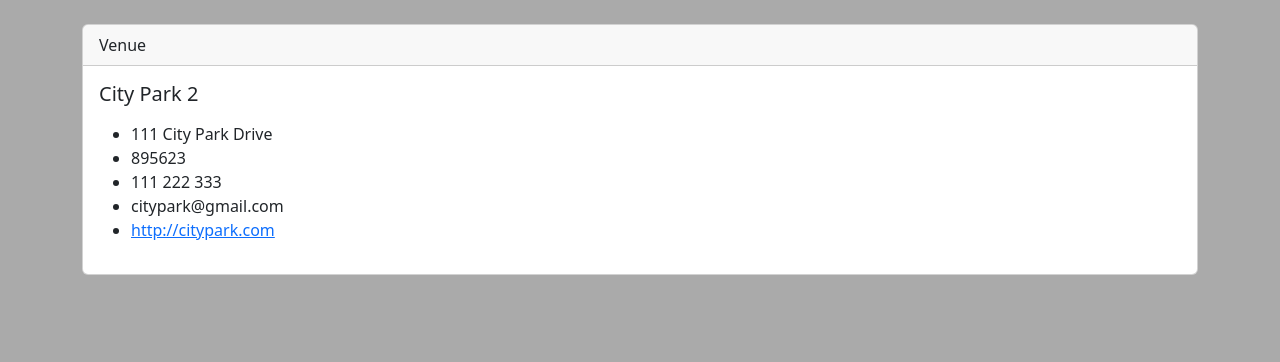
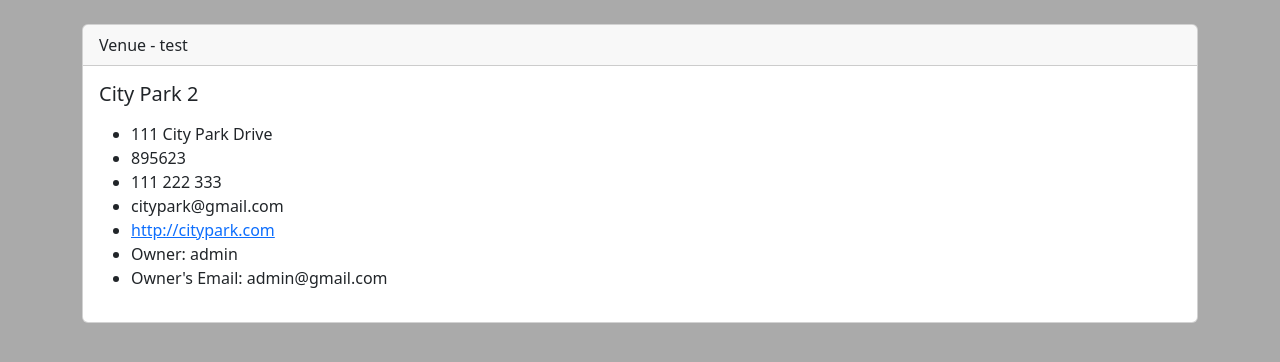
Before and after one commit to tharnob/django_practice_wednesdays, a Django app: page /show_venue/1 in a window 1280 px wide. Shown: the part 56-418 px from the top of the page. Run offline with Django 5.2, Linux system fonts and the light colour scheme; data comes from the database, SQL or seed files in the repository; both versions use the stored data as it was after the commit.

Commit message:
Only selected user can delete and show venue owner

```diff
--- a/myclub_website/events/templates/show_venue.html
+++ b/myclub_website/events/templates/show_venue.html
@@ -12,7 +12,7 @@
 
         <div class="card">
             <div class="card-header">
-                Venue
+                Venue - test
             </div>
             <div class="card-body">
               <h5 class="card-title">{{ venue }}</h5>
@@ -26,6 +26,9 @@
                 <li>{{ venue.phone }}</li>
                 <li>{{ venue.email_address }}</li>
                 <li><a href="{{ venue.web }}">{{ venue.web }}</a></li>
+                <li>Owner: {{ venue_owner }}</li>
+                <li>Owner's Email: {{ venue_owner.email }}</li>
+
                 </ul>
 
 
--- a/myclub_website/events/views.py
+++ b/myclub_website/events/views.py
@@ -4,8 +4,11 @@ from calendar import HTMLCalendar
 from datetime import datetime
 from django.http import HttpResponseRedirect
 from .models import Event, Venue
+# Importing user model from django
+from django.contrib.auth.models import User
 from .forms import VenueForm, EventForm, EventFormAdmin
 from django.http import HttpResponse
+from django.contrib import messages
 import csv
 
 # For PDF
@@ -124,8 +127,15 @@ def delete_venue(request, venue_id):
 
 def delete_event(request, event_id):
     event = Event.objects.get(pk=event_id)
-    event.delete()
-    return redirect('list-events')
+    if request.user == event.manager:
+        event.delete()
+        messages.success(request, ("Event Deleted!"))
+        return redirect('list-events')
+    else:
+        messages.success(request, ("You Aren't Authorized To Delete This Event!"))
+        return redirect('list-events')
+
+
 
 
 
@@ -211,8 +221,10 @@ def search_venues(request):
 
 def show_venue(request, venue_id):
     venue = Venue.objects.get(pk=venue_id)
+    venue_owner = User.objects.get(pk=venue.owner)
     context = {
         "venue" : venue,
+        "venue_owner" : venue_owner,
     }
     return render(request, 'show_venue.html', context)
 
```
Also changed, not shown: myclub_website/db.sqlite3.
